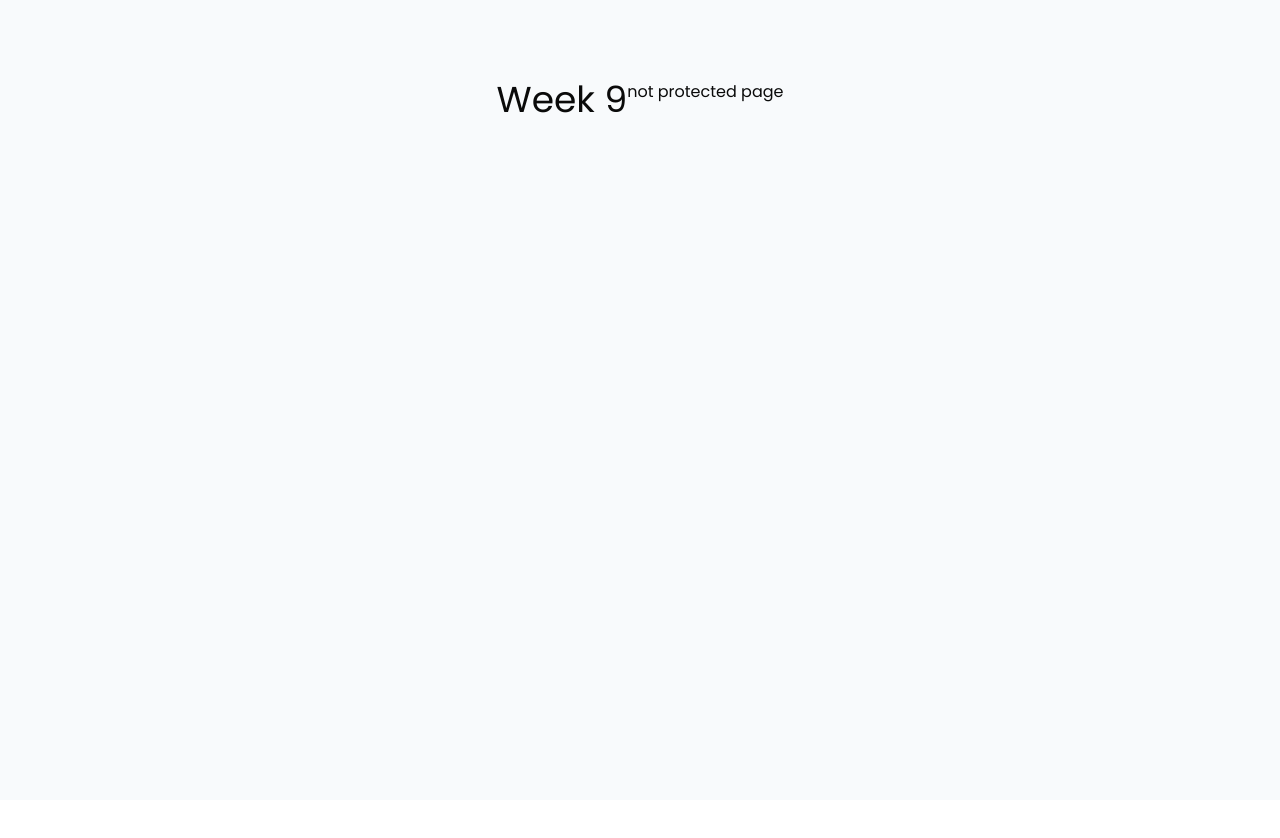
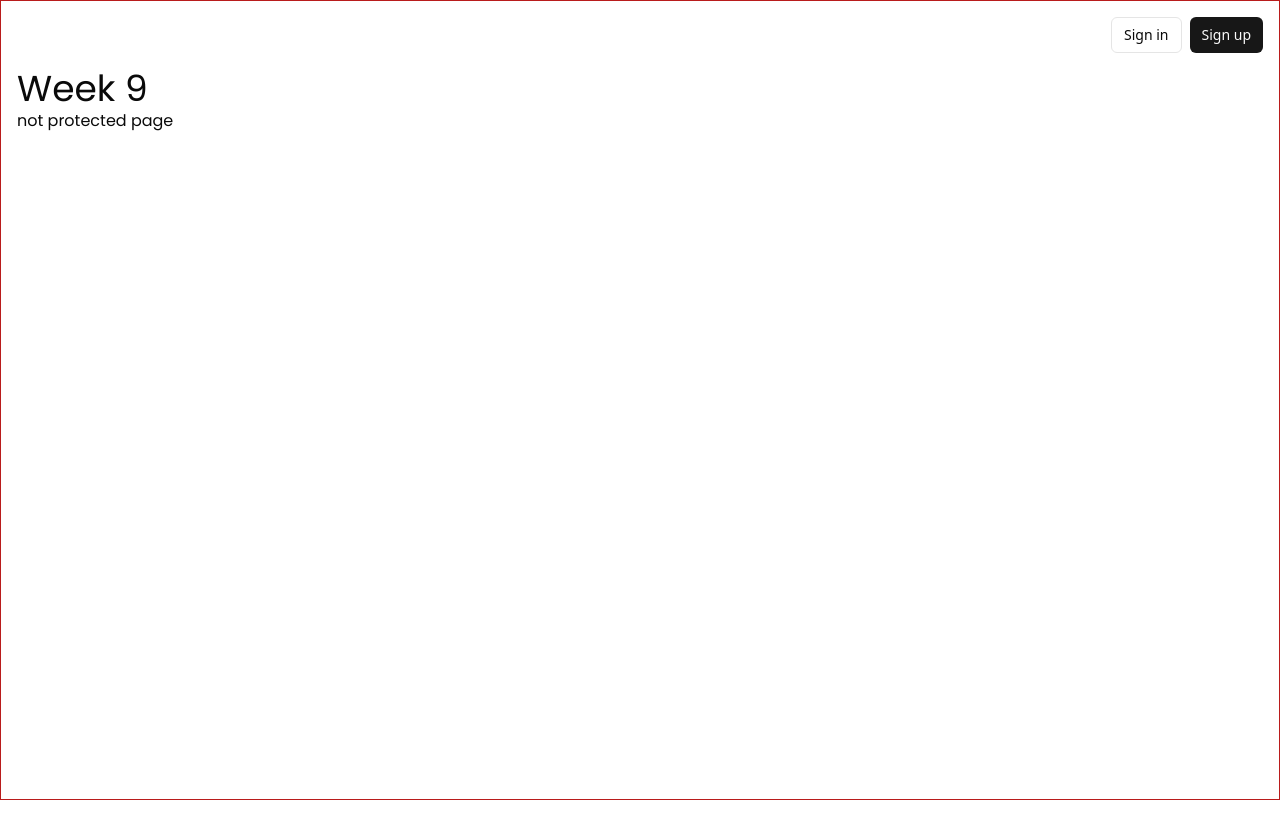
Before and after one commit to AmirZhou/cprg306-assignments, a Next.js app: page /week-9 in a window 1280 px wide. Shown: the top 838 px of the page. Before the commit the page ends 800 px from the top, so only its background shows below. Built offline with nearby package versions, Linux system fonts and the light colour scheme; no server answers.

Commit message:
feat: add week-9 layout for auth-header

```diff
--- a/app/(auth-pages)/actions.ts
+++ b/app/(auth-pages)/actions.ts
@@ -53,11 +53,11 @@ export const signInAction = async (formData: FormData) => {
     return encodedRedirect("error", "/sign-in", error.message);
   }
 
-  return redirect("/protected");
+  return redirect("/week-9/secure");
 };
 
 export const signOutAction = async () => {
   const supabase = await createClient();
   await supabase.auth.signOut();
-  return redirect("/sign-in");
+  return redirect("/week-9");
 };
--- a/app/page.js
+++ b/app/page.js
@@ -1,6 +1,6 @@
 import { WeekTimeline } from '../components/WeekTimeline';
 
-export default function Home() {
+export default async function Home() {
   return (
     <WeekTimeline />
   );
--- /dev/null
+++ b/app/week-9/layout.tsx
@@ -0,0 +1,10 @@
+import HeaderAuth from "@/components/header-auth";
+
+export default function Layout({ children }) {
+  return (
+    <div className="flex h-screen w-full flex-col gap-4 border border-red-700 px-4 pt-4">
+      <HeaderAuth />
+      {children}
+    </div>
+  );
+}
--- a/app/week-9/page.js
+++ b/app/week-9/page.js
@@ -1,8 +1,7 @@
-
 
 export default function Page() {
   return (
-    <div className="w-full min-h-screen flex items-start pt-20 justify-center bg-slate-50 font-poppins">
+    <div className="w-full min-h-screen flex flex-col font-poppins">
       <h1 className="text-4xl">Week 9</h1>
       <p>not protected page</p>
     </div>
--- a/components/header-auth.tsx
+++ b/components/header-auth.tsx
@@ -36,7 +36,7 @@ export default async function HeaderAuth() {
     );
 
   return user ? (
-    <div className="flex items-center gap-4">
+    <div className="flex items-center justify-end gap-4">
       Hello, {user.email}!
       <form action={signOutAction}>
         <Button type="submit" variant="outline">
@@ -45,7 +45,7 @@ export default async function HeaderAuth() {
       </form>
     </div>
   ) : (
-    <div className="flex gap-2">
+    <div className="flex items-center justify-end gap-2">
       <Button asChild variant="outline" size="sm">
         <Link href="/sign-in">Sign in</Link>
       </Button>
--- a/public/output.css
+++ b/public/output.css
@@ -839,6 +839,10 @@ input[type="number"]::-webkit-inner-spin-button,
   transform: translate(var(--tw-translate-x), var(--tw-translate-y)) rotate(var(--tw-rotate)) skewX(var(--tw-skew-x)) skewY(var(--tw-skew-y)) scaleX(var(--tw-scale-x)) scaleY(var(--tw-scale-y));
 }
 
+.cursor-none {
+  cursor: none;
+}
+
 .cursor-pointer {
   cursor: pointer;
 }
@@ -869,6 +873,10 @@ input[type="number"]::-webkit-inner-spin-button,
 
 .justify-start {
   justify-content: flex-start;
+}
+
+.justify-end {
+  justify-content: flex-end;
 }
 
 .justify-center {
@@ -974,6 +982,11 @@ input[type="number"]::-webkit-inner-spin-button,
   border-color: hsl(var(--input));
 }
 
+.border-red-700 {
+  --tw-border-opacity: 1;
+  border-color: rgb(185 28 28 / var(--tw-border-opacity, 1));
+}
+
 .border-transparent {
   border-color: transparent;
 }
@@ -1138,6 +1151,10 @@ input[type="number"]::-webkit-inner-spin-button,
   padding-top: 5rem;
 }
 
+.pt-4 {
+  padding-top: 1rem;
+}
+
 .text-center {
   text-align: center;
 }
@@ -1242,6 +1259,11 @@ input[type="number"]::-webkit-inner-spin-button,
   color: rgb(17 24 39 / var(--tw-text-opacity, 1));
 }
 
+.text-green-800 {
+  --tw-text-opacity: 1;
+  color: rgb(22 101 52 / var(--tw-text-opacity, 1));
+}
+
 .text-lime-500 {
   --tw-text-opacity: 1;
   color: rgb(132 204 22 / var(--tw-text-opacity, 1));
@@ -1299,11 +1321,6 @@ input[type="number"]::-webkit-inner-spin-button,
   color: rgb(255 255 255 / var(--tw-text-opacity, 1));
 }
 
-.text-green-800 {
-  --tw-text-opacity: 1;
-  color: rgb(22 101 52 / var(--tw-text-opacity, 1));
-}
-
 .underline {
   text-decoration-line: underline;
 }
@@ -1323,6 +1340,10 @@ input[type="number"]::-webkit-inner-spin-button,
 
 .opacity-100 {
   opacity: 1;
+}
+
+.opacity-75 {
+  opacity: 0.75;
 }
 
 .shadow-lg {
--- a/utils/supabase/middleware.ts
+++ b/utils/supabase/middleware.ts
@@ -40,7 +40,7 @@ export const updateSession = async (request: NextRequest) => {
   }
 
   if (request.nextUrl.pathname === "/" && !user.error) {
-      return NextResponse.redirect(new URL("/protected", request.url));
+    return NextResponse.redirect(new URL("/", request.url));
   }
 
   return response;
```
Lines whose indentation alone changed are shown as unchanged.
